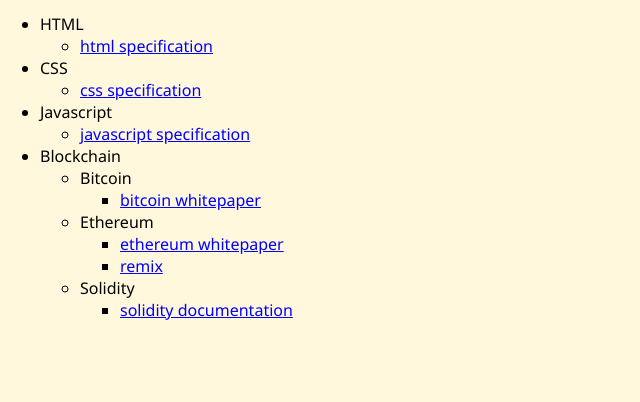
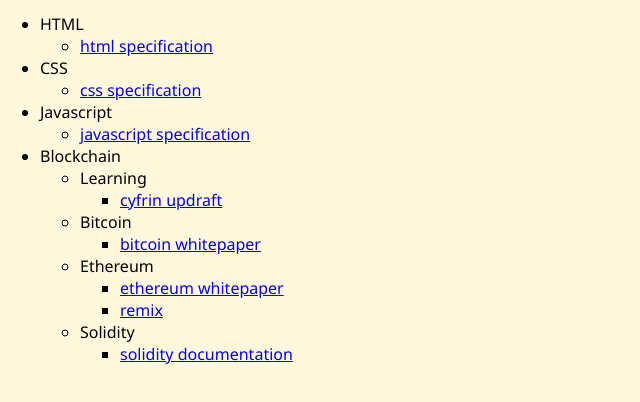
Before and after one commit to gwt-git/project-gt, a plain HTML site: page index.html in a window 1280 px wide. Shown: the part 90-492 px from the top of the page, without its empty margins (0-640 px from the left). Drawn offline with Linux system fonts and the light colour scheme.

Commit message:
add link

```diff
--- a/index.html
+++ b/index.html
@@ -33,6 +33,13 @@
         </li>
         <li>Blockchain
             <ul>
+                <li>Learning
+                    <ul>
+                        <li><a href="https://updraft.cyfrin.io/" target="_blank">cyfrin updraft</a></li>
+                    </ul>
+                </li>
+            </ul>
+            <ul>
                 <li>Bitcoin
                     <ul>
                         <li><a href="https://bitcoin.org/bitcoin.pdf" target="_blank">bitcoin whitepaper</a></li>
```
